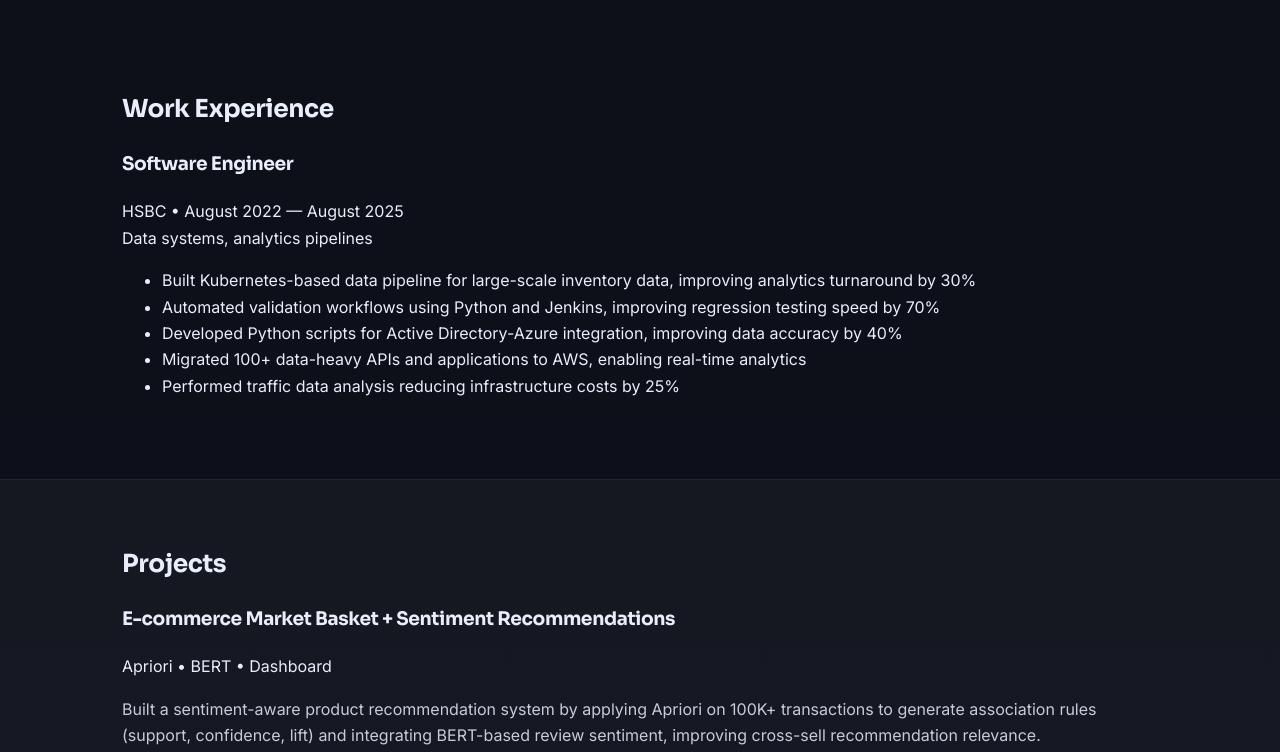
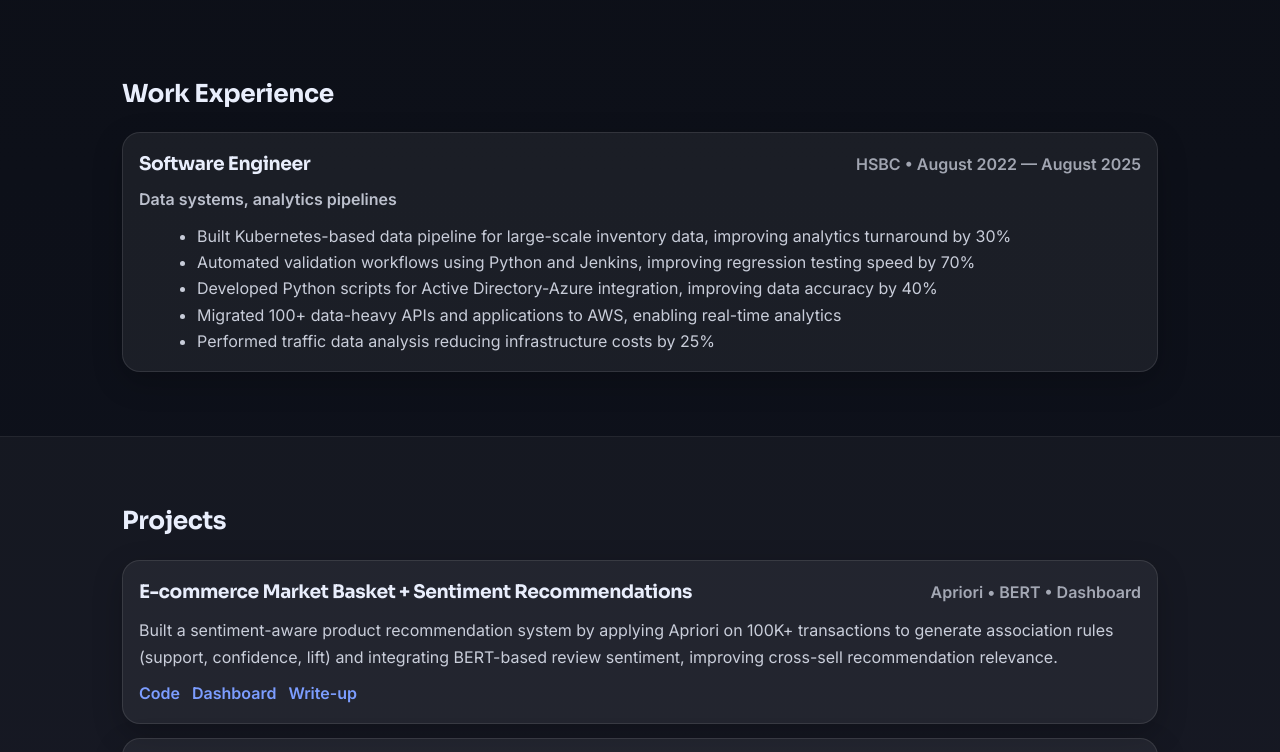
Before and after one commit to siddhi07/siddhi07.github.io, a plain HTML site: page index.html in a window 1280 px wide. Shown: the part 1380-2132 px from the top of the page. Drawn offline with Linux system fonts and the light colour scheme.

Commit message:
Update style.css

```diff
--- a/assets/style.css
+++ b/assets/style.css
@@ -166,6 +166,44 @@ p{color:rgba(233,238,252,.84)}
 .card-links{display:flex;gap:12px;margin-top:10px;flex-wrap:wrap}
 .card-links a{font-weight:600}
 
+
+/* Ruchi style */
+.stack { display: grid; gap: 14px; margin-top: 18px; }
+
+.entry{
+  background: rgba(255,255,255,.06);
+  border: 1px solid rgba(255,255,255,.10);
+  border-radius: 18px;
+  padding: 16px;
+  box-shadow: 0 10px 30px rgba(0,0,0,.22);
+}
+
+.entry-head{
+  display:flex;
+  align-items:baseline;
+  justify-content:space-between;
+  gap:12px;
+  flex-wrap:wrap;
+}
+
+.entry h3{ margin: 0; }
+.entry-date{ color: rgba(233,238,252,.65); font-weight:600; }
+.entry-sub{ margin-top: 6px; color: rgba(233,238,252,.78); font-weight:600; }
+.entry-desc{ margin: 10px 0 0; }
+
+.entry-bullets{
+  margin: 10px 0 0 18px;
+  color: rgba(233,238,252,.84);
+}
+
+.entry-links{
+  display:flex;
+  gap:12px;
+  margin-top: 10px;
+  flex-wrap:wrap;
+}
+.entry-links a{ font-weight: 650; }
+
 /* Footer */
 .footer{
   padding:26px 0;
```
